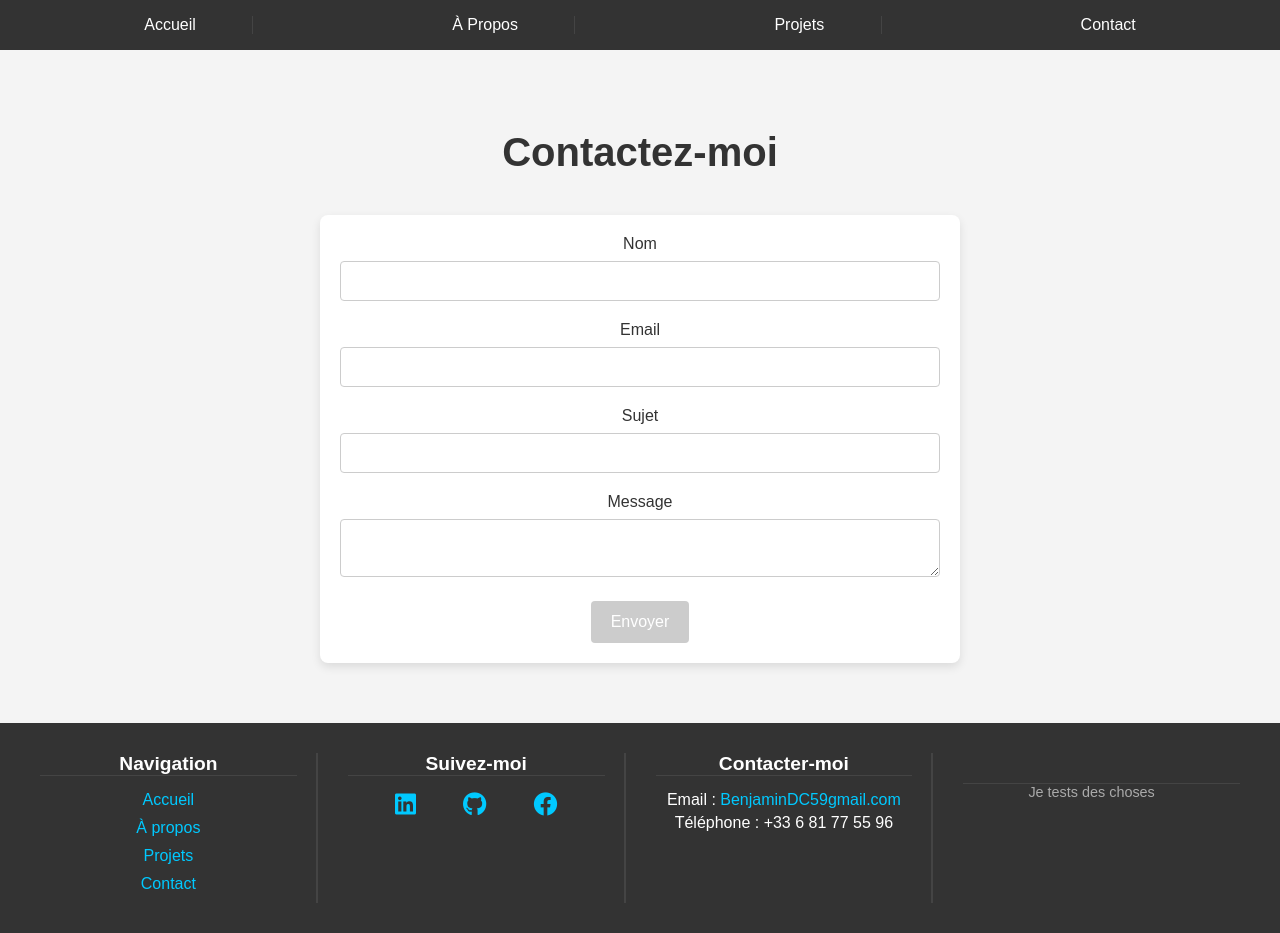
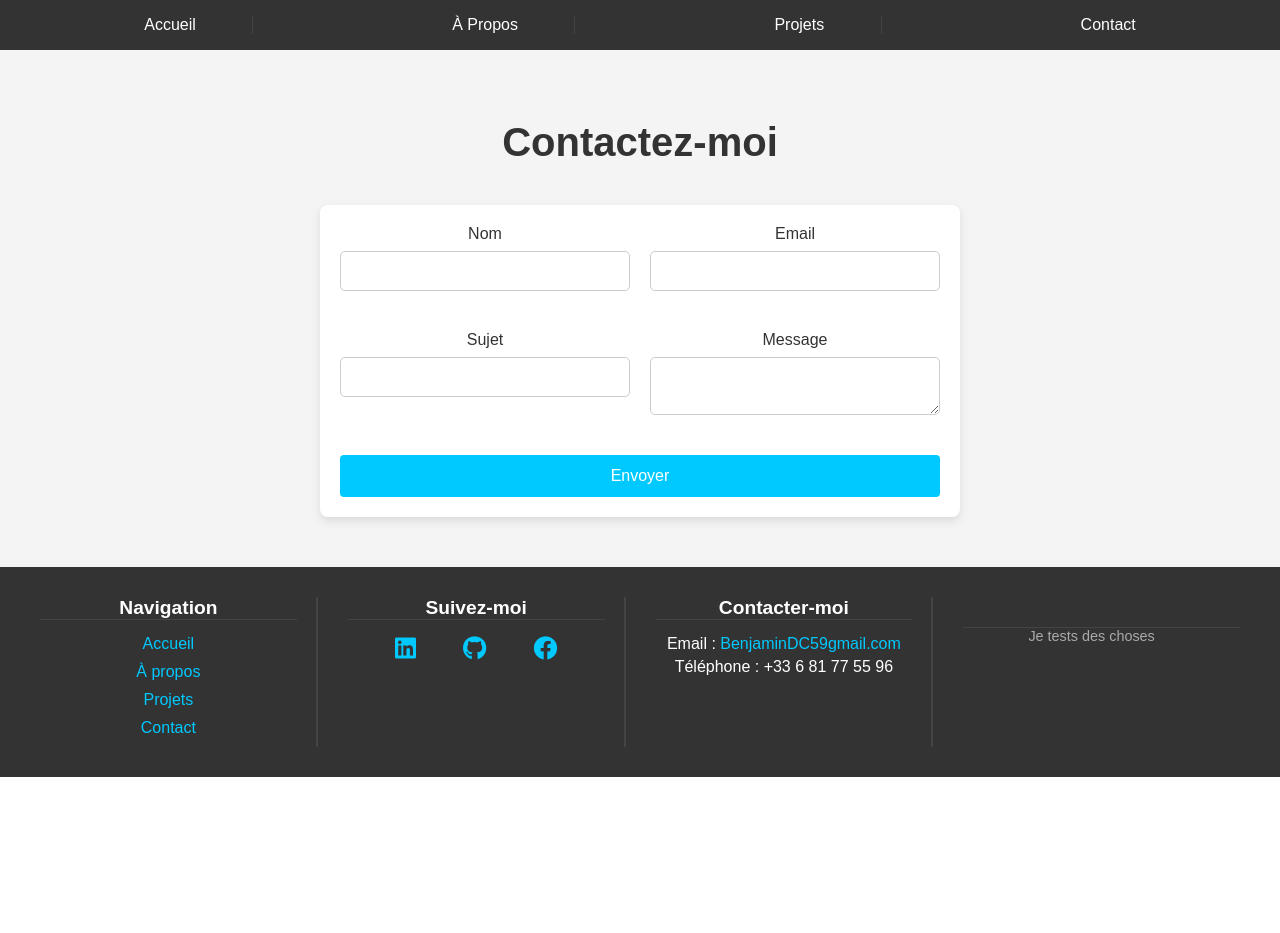
Before and after one commit to Lebossais/Portfolio, an Angular app: page /contact in a window 1280 px wide. After the commit the page ends 800 px from the top, so only its background shows below. Built offline with nearby package versions, Linux system fonts and the light colour scheme.

Commit message:
Contact - modif - 26/09/2024

```diff
--- a/src/app/components/contact/contact.component.css
+++ b/src/app/components/contact/contact.component.css
@@ -1,6 +1,6 @@
 /* Section du formulaire de contact */
 .contact-section {
-  padding: 60px 20px;
+  padding: 50px 20px;
   background-color: #f4f4f4;
   text-align: center;
 }
@@ -19,10 +19,19 @@
   padding: 20px;
   border-radius: 8px;
   box-shadow: 0 4px 10px rgba(0, 0, 0, 0.1);
+  display: grid;
+  grid-template-columns: 1fr 1fr;
+  grid-gap: 20px;
+}
+
+.form-row{
+  display: contents;
 }
 
 .form-group {
   margin-bottom: 20px;
+  display: flex;
+  flex-direction: column;
 }
 
 .form-group label {
@@ -41,12 +50,27 @@
   box-sizing: border-box;
 }
 
+.form-group input, .form-group textarea {
+  padding: 10px;
+  border: 1px solid #ccc;
+  border-radius: 5px;
+  font-size: 1rem;
+  width: 100%;
+}
+
+.form-group.subject {
+  display: flex;
+  flex-direction: column;
+  justify-content: center;
+}
+
 .form-control:focus {
   border-color: #00c9ff;
   outline: none;
 }
 
 .submit-btn {
+  grid-column: span 2;
   background-color: #00c9ff;
   color: white;
   border: none;
@@ -61,12 +85,6 @@
   background-color: #00a7d7;
 }
 
-.submit-btn:disabled {
-  background-color: #ccc;
-  cursor: not-allowed;
-}
-
-/* Message d'erreur */
 .error-message {
   color: red;
   font-size: 0.9rem;
--- a/src/app/components/contact/contact.component.html
+++ b/src/app/components/contact/contact.component.html
@@ -1,6 +1,7 @@
 <section id="contact" class="contact-section">
+  <div class="container">
+
   <h1 class="section-title">Contactez-moi</h1>
-
   <form (ngSubmit)="onSubmit(contactForm)" #contactForm="ngForm" class="contact-form">
     <div class="form-group">
       <label for="name">Nom</label>
@@ -34,4 +35,5 @@
     <button type="submit" class="submit-btn" [disabled]="contactForm.invalid">Envoyer</button>
 
   </form>
+  </div>
 </section>
```
